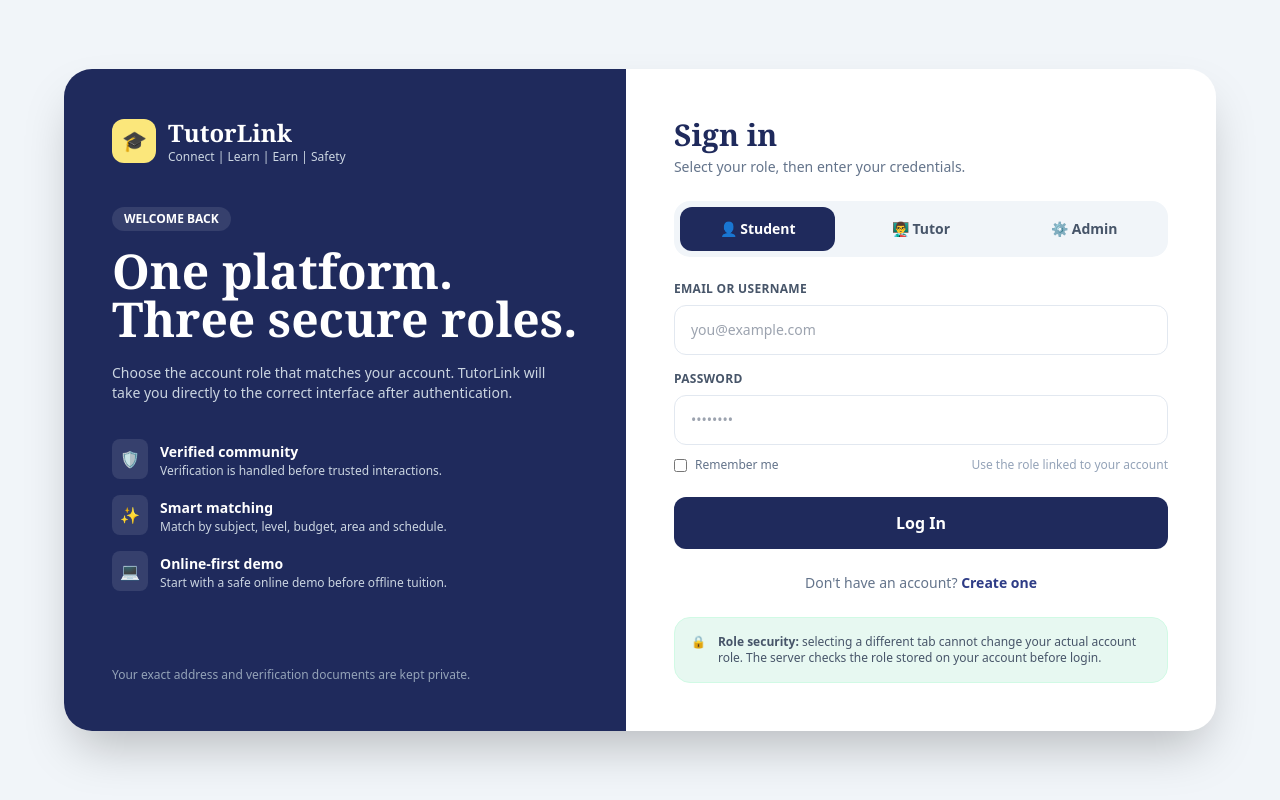
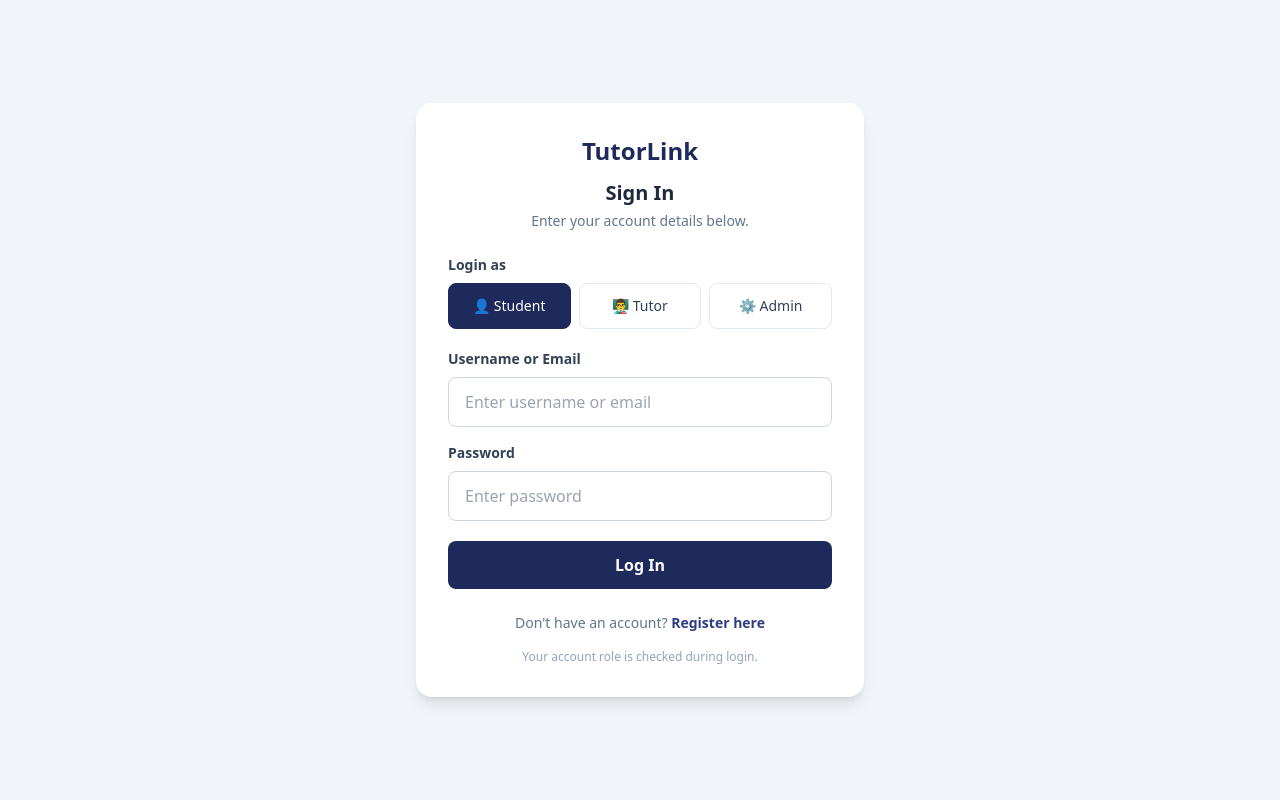
Before and after one commit to ParthoGh09/TutorLink, a Django app: page /accounts/login/ in a window 1280 px wide. Run offline with Django 5.2, Linux system fonts and the light colour scheme; some libraries are stand-ins or nearby versions.

Commit message:
update login

```diff
--- a/tutorlink/templates/accounts/login.html
+++ b/tutorlink/templates/accounts/login.html
@@ -4,102 +4,182 @@
     <meta charset="UTF-8">
     <meta name="viewport" content="width=device-width, initial-scale=1.0">
     <title>Login | TutorLink</title>
+
     <script src="https://cdn.tailwindcss.com"></script>
+
     <script>
         tailwind.config = {
             theme: {
                 extend: {
                     colors: {
-                        navy: '#1F2A5C', indigoCustom: '#2E3C86', coral: '#FF6B5B',
-                        mint: '#E7F8F1', sunshine: '#FBE77B', success: '#12A783'
+                        navy: '#1F2A5C',
+                        indigoCustom: '#2E3C86'
                     }
                 }
             }
         }
     </script>
-    <style>
-        .role-card { transition: .2s ease; }
-        .role-card:hover { transform: translateY(-1px); }
-    </style>
 </head>
+
 <body class="bg-slate-100 min-h-screen flex items-center justify-center p-4">
-<div class="max-w-6xl w-full bg-white rounded-[28px] shadow-2xl overflow-hidden grid lg:grid-cols-[1fr_1.05fr]">
 
-    <section class="bg-navy p-8 md:p-12 text-white flex flex-col justify-between min-h-[650px]">
-        <div>
-            <div class="flex items-center gap-3 mb-10">
-                <div class="w-11 h-11 rounded-xl bg-sunshine text-navy flex items-center justify-center text-xl">🎓</div>
-                <div>
-                    <div class="text-2xl font-bold font-serif">TutorLink</div>
-                    <div class="text-xs text-slate-300">Connect | Learn | Earn | Safety</div>
-                </div>
+    <div class="w-full max-w-md bg-white rounded-2xl shadow-lg p-6 sm:p-8">
+
+        <!-- Heading -->
+        <div class="text-center mb-6">
+            <h1 class="text-2xl font-bold text-navy">TutorLink</h1>
+            <h2 class="text-xl font-semibold text-slate-800 mt-3">
+                Sign In
+            </h2>
+            <p class="text-sm text-slate-500 mt-1">
+                Enter your account details below.
+            </p>
         </div>
 
-            <span class="inline-flex px-3 py-1 rounded-full bg-white/10 text-xs font-semibold mb-4">WELCOME BACK</span>
-            <h1 class="text-4xl md:text-5xl font-bold font-serif leading-tight">One platform.<br>Three secure roles.</h1>
-            <p class="text-sm text-slate-300 mt-5 max-w-md">Choose the account role that matches your account. TutorLink will take you directly to the correct interface after authentication.</p>
-
-            <div class="mt-9 space-y-4">
-                <div class="flex gap-3"><span class="p-2 rounded-lg bg-white/10">🛡️</span><div><b class="text-sm">Verified community</b><p class="text-xs text-slate-300">Verification is handled before trusted interactions.</p></div></div>
-                <div class="flex gap-3"><span class="p-2 rounded-lg bg-white/10">✨</span><div><b class="text-sm">Smart matching</b><p class="text-xs text-slate-300">Match by subject, level, budget, area and schedule.</p></div></div>
-                <div class="flex gap-3"><span class="p-2 rounded-lg bg-white/10">💻</span><div><b class="text-sm">Online-first demo</b><p class="text-xs text-slate-300">Start with a safe online demo before offline tuition.</p></div></div>
-            </div>
-        </div>
-        <p class="text-xs text-slate-400 mt-10">Your exact address and verification documents are kept private.</p>
-    </section>
-
-    <section class="p-7 md:p-12 flex flex-col justify-center">
-        <div class="max-w-lg w-full mx-auto">
-            <h2 class="text-3xl font-bold font-serif text-navy">Sign in</h2>
-            <p class="text-sm text-slate-500 mt-1 mb-6">Select your role, then enter your credentials.</p>
-
+        <!-- Django Messages -->
         {% if messages %}
             {% for message in messages %}
-                    <div class="mb-4 p-3 rounded-xl text-sm {% if message.tags == 'success' %}bg-emerald-50 text-emerald-700 border border-emerald-200{% else %}bg-red-50 text-red-700 border border-red-200{% endif %}">
+                <div class="mb-4 p-3 rounded-lg text-sm
+                    {% if message.tags == 'success' %}
+                        bg-emerald-50 text-emerald-700 border border-emerald-200
+                    {% else %}
+                        bg-red-50 text-red-700 border border-red-200
+                    {% endif %}">
                     {{ message }}
                 </div>
             {% endfor %}
         {% endif %}
 
-            <form method="POST" action="{% url 'login' %}" id="loginForm">
+        <!-- Login Form -->
+        <form method="POST" action="{% url 'login' %}">
             {% csrf_token %}
-                <div class="grid grid-cols-3 gap-2 p-1.5 bg-slate-100 rounded-2xl mb-6">
-                    {% for value,label,icon in role_options %}{% endfor %}
-                    <label class="role-card cursor-pointer">
-                        <input type="radio" name="role" value="STUDENT" class="sr-only peer" {% if selected_role == 'STUDENT' or not selected_role %}checked{% endif %}>
-                        <span class="block text-center rounded-xl py-3 text-xs sm:text-sm font-semibold text-slate-600 peer-checked:bg-navy peer-checked:text-white">👤 Student</span>
+
+            <!-- Role Selection -->
+            <label class="block text-sm font-semibold text-slate-700 mb-2">
+                Login as
             </label>
-                    <label class="role-card cursor-pointer">
-                        <input type="radio" name="role" value="TUTOR" class="sr-only peer" {% if selected_role == 'TUTOR' %}checked{% endif %}>
-                        <span class="block text-center rounded-xl py-3 text-xs sm:text-sm font-semibold text-slate-600 peer-checked:bg-navy peer-checked:text-white">👨‍🏫 Tutor</span>
+
+            <div class="grid grid-cols-3 gap-2 mb-5">
+
+                <!-- Student -->
+                <label class="cursor-pointer">
+                    <input
+                        type="radio"
+                        name="role"
+                        value="STUDENT"
+                        class="peer sr-only"
+                        {% if selected_role == 'STUDENT' or not selected_role %}checked{% endif %}
+                        required
+                    >
+                    <span class="block text-center border border-slate-200 rounded-lg p-3 text-sm
+                        text-slate-700 hover:bg-slate-50
+                        peer-checked:bg-navy peer-checked:text-white
+                        peer-checked:border-navy">
+                        👤 Student
+                    </span>
                 </label>
-                    <label class="role-card cursor-pointer">
-                        <input type="radio" name="role" value="ADMIN" class="sr-only peer" {% if selected_role == 'ADMIN' %}checked{% endif %}>
-                        <span class="block text-center rounded-xl py-3 text-xs sm:text-sm font-semibold text-slate-600 peer-checked:bg-navy peer-checked:text-white">⚙️ Admin</span>
+
+                <!-- Tutor -->
+                <label class="cursor-pointer">
+                    <input
+                        type="radio"
+                        name="role"
+                        value="TUTOR"
+                        class="peer sr-only"
+                        {% if selected_role == 'TUTOR' %}checked{% endif %}
+                    >
+                    <span class="block text-center border border-slate-200 rounded-lg p-3 text-sm
+                        text-slate-700 hover:bg-slate-50
+                        peer-checked:bg-navy peer-checked:text-white
+                        peer-checked:border-navy">
+                        👨‍🏫 Tutor
+                    </span>
                 </label>
+
+                <!-- Admin -->
+                <label class="cursor-pointer">
+                    <input
+                        type="radio"
+                        name="role"
+                        value="ADMIN"
+                        class="peer sr-only"
+                        {% if selected_role == 'ADMIN' %}checked{% endif %}
+                    >
+                    <span class="block text-center border border-slate-200 rounded-lg p-3 text-sm
+                        text-slate-700 hover:bg-slate-50
+                        peer-checked:bg-navy peer-checked:text-white
+                        peer-checked:border-navy">
+                        ⚙️ Admin
+                    </span>
+                </label>
+
             </div>
 
-                <label class="block text-xs font-bold uppercase tracking-wide text-slate-600 mb-2">Email or username</label>
-                <input type="text" name="email" value="{{ request.POST.email|default:'' }}" autocomplete="username" required placeholder="you@example.com" class="w-full px-4 py-3.5 border border-slate-200 rounded-xl focus:outline-none focus:ring-2 focus:ring-indigoCustom/30 focus:border-indigoCustom text-sm mb-4">
+            <!-- Username or Email -->
+            <label
+                for="email"
+                class="block text-sm font-semibold text-slate-700 mb-2">
+                Username or Email
+            </label>
 
-                <label class="block text-xs font-bold uppercase tracking-wide text-slate-600 mb-2">Password</label>
-                <input type="password" name="password" autocomplete="current-password" required placeholder="••••••••" class="w-full px-4 py-3.5 border border-slate-200 rounded-xl focus:outline-none focus:ring-2 focus:ring-indigoCustom/30 focus:border-indigoCustom text-sm">
+            <input
+                type="text"
+                id="email"
+                name="email"
+                value="{{ request.POST.email|default:'' }}"
+                autocomplete="username"
+                required
+                placeholder="Enter username or email"
+                class="w-full border border-slate-300 rounded-lg px-4 py-3 mb-4
+                focus:outline-none focus:ring-2 focus:ring-indigoCustom
+                focus:border-indigoCustom"
+            >
 
-                <div class="flex items-center justify-between mt-3 mb-6 text-xs">
-                    <label class="flex items-center gap-2 text-slate-500"><input type="checkbox" name="remember_me" class="rounded"> Remember me</label>
-                    <span class="text-slate-400">Use the role linked to your account</span>
+            <!-- Password -->
+            <label
+                for="password"
+                class="block text-sm font-semibold text-slate-700 mb-2">
+                Password
+            </label>
+
+            <input
+                type="password"
+                id="password"
+                name="password"
+                autocomplete="current-password"
+                required
+                placeholder="Enter password"
+                class="w-full border border-slate-300 rounded-lg px-4 py-3 mb-5
+                focus:outline-none focus:ring-2 focus:ring-indigoCustom
+                focus:border-indigoCustom"
+            >
+
+            <!-- Login Button -->
+            <button
+                type="submit"
+                class="w-full bg-navy text-white py-3 rounded-lg
+                font-semibold hover:bg-indigoCustom transition duration-200">
+                Log In
+            </button>
+
+        </form>
+
+        <!-- Registration Link -->
+        <p class="text-center text-sm text-slate-500 mt-6">
+            Don't have an account?
+            <a
+                href="{% url 'register' %}"
+                class="text-indigoCustom font-semibold hover:underline">
+                Register here
+            </a>
+        </p>
+
+        <!-- Security Note -->
+        <p class="text-xs text-slate-400 text-center mt-4">
+            Your account role is checked during login.
+        </p>
+
     </div>
 
-                <button class="w-full bg-navy text-white font-semibold py-3.5 rounded-xl hover:bg-indigoCustom transition">Log In</button>
-            </form>
-
-            <div class="text-center text-sm text-slate-500 mt-6">Don't have an account? <a href="{% url 'register' %}" class="text-indigoCustom font-semibold hover:underline">Create one</a></div>
-
-            <div class="mt-6 bg-mint border border-emerald-100 p-4 rounded-2xl flex gap-3 text-xs text-slate-600">
-                <span>🔒</span><span><b>Role security:</b> selecting a different tab cannot change your actual account role. The server checks the role stored on your account before login.</span>
-            </div>
-        </div>
-    </section>
-</div>
 </body>
 </html>
```
Lines whose indentation alone changed are shown as unchanged.
